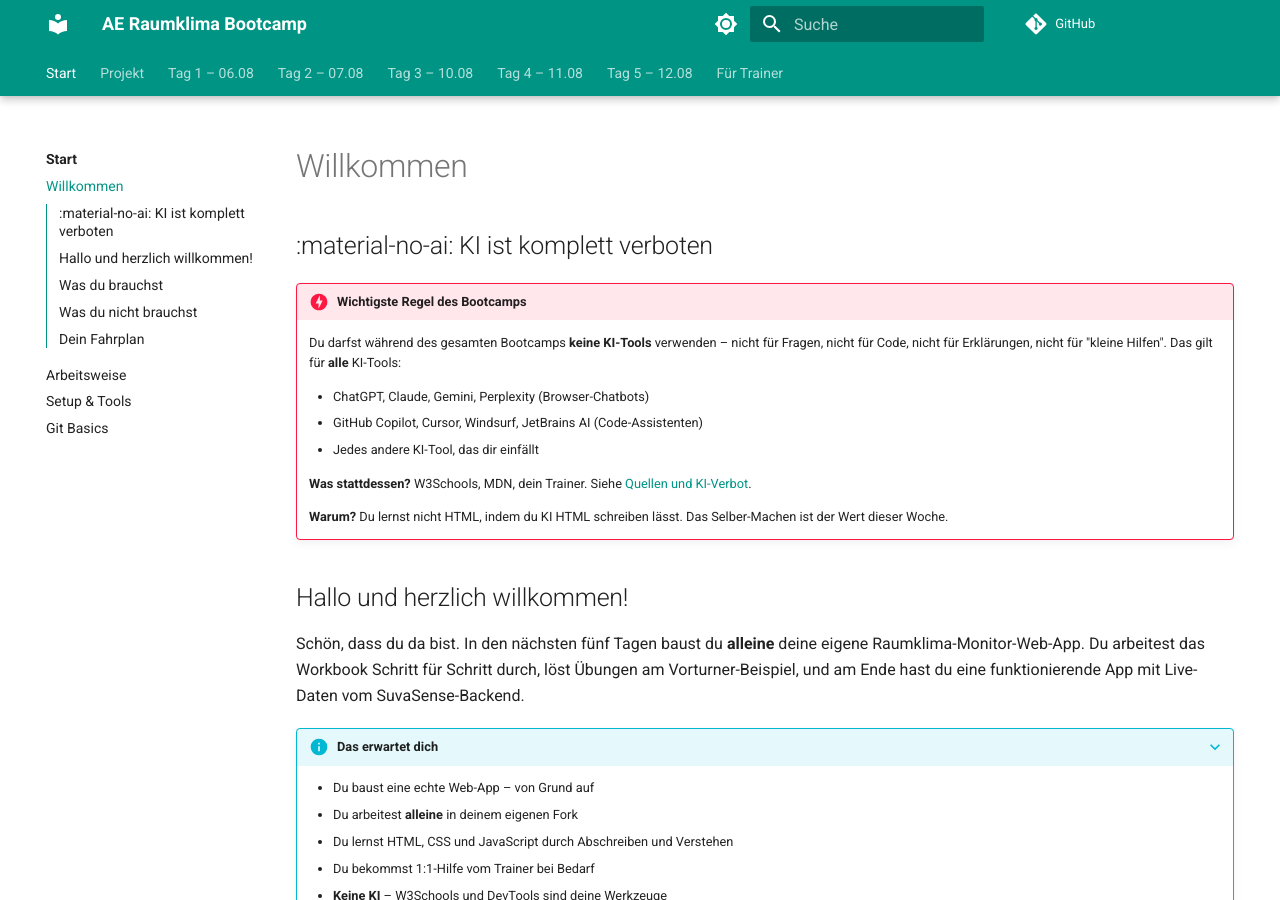
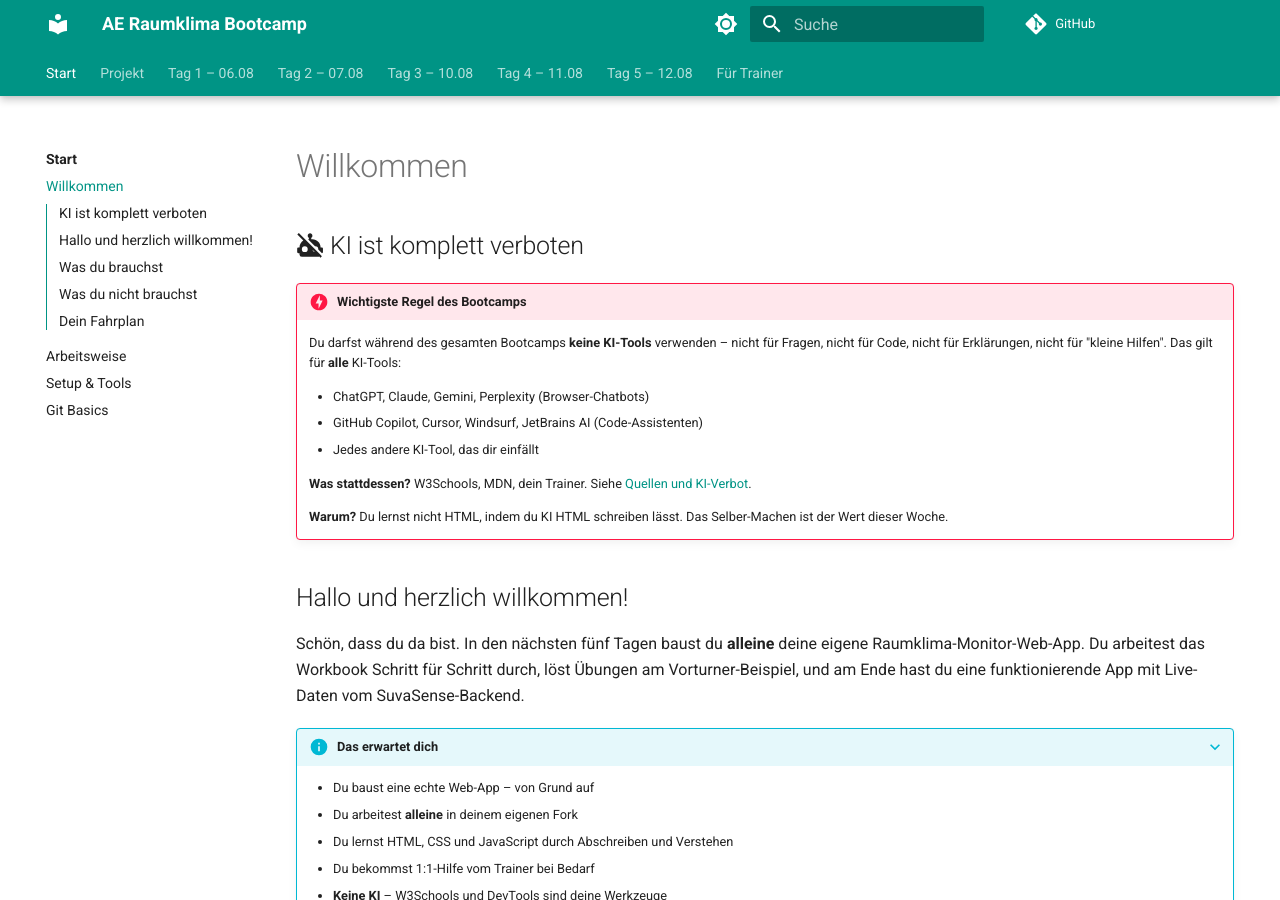
Before and after one commit to HeiligerG/ae-raumklima-bootcamp, an MkDocs documentation site: the page built from docs/start/willkommen.md, in a window 1280 px wide and 900 px high. Built offline with MkDocs 1.6.1 and Material for MkDocs 9.7.7, drawn with Linux system fonts in a browser that asks for light colours; comment, search, counter and statistics services are not loaded.

Commit message:
fix: :material-no-ai: -> :material-robot-off: (3 Stellen)
:material-no-ai: ist KEIN gueltiges Material-Icon, was zu
einem Format-Fehler im Build fuehrt. Ersetzt durch
:material-robot-off: (Material Symbols Icon).

Betroffen:
- docs/start/setup.md (Admonition-Heading)
- docs/start/willkommen.md (Admonition-Heading)
- docs/projekt/quellen.md (Admonition-Heading)

```diff
--- a/docs/projekt/quellen.md
+++ b/docs/projekt/quellen.md
@@ -1,6 +1,6 @@
 # Quellen und KI-Verbot
 
-## :material-no-ai: KI ist komplett verboten
+## :material-robot-off: KI ist komplett verboten
 
 Während dieses Bootcamps darfst du **keine KI-Tools** verwenden – nicht
 für Fragen, nicht für Code, nicht für Erklärungen, nicht für
--- a/docs/start/willkommen.md
+++ b/docs/start/willkommen.md
@@ -1,6 +1,6 @@
 # Willkommen
 
-## :material-no-ai: KI ist komplett verboten
+## :material-robot-off: KI ist komplett verboten
 
 !!! danger "Wichtigste Regel des Bootcamps"
     Du darfst während des gesamten Bootcamps **keine KI-Tools** verwenden – nicht für Fragen, nicht für Code, nicht für Erklärungen, nicht für "kleine Hilfen". Das gilt für **alle** KI-Tools:
```
Also changed, not shown: docs/start/setup.md (+1 -1 lines).
